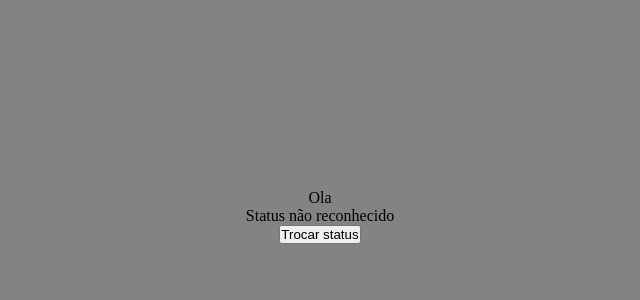
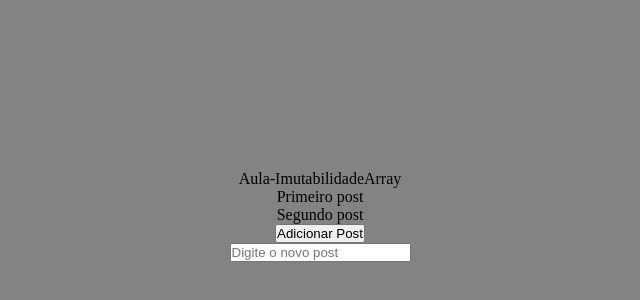
Before and after one commit to FELIPEMENEGUELI/AulaSerratec, a React (Vite) app in the folder Serratec2024-2/ReactJs/primeira-aula01/: page / in a window 1280 px wide. Shown: the part 184-484 px from the top of the page, without its empty margins (320-960 px from the left). Built offline with nearby package versions, Linux system fonts and the light colour scheme.

Commit message:
imutabilidade em array

```diff
--- a/Serratec2024-2/ReactJs/primeira-aula01/src/App.jsx
+++ b/Serratec2024-2/ReactJs/primeira-aula01/src/App.jsx
@@ -1,12 +1,10 @@
-import { AulaComponenteDecisao } from "./pages/Aula-ComponenteDecisao"
+import { AulaImutabilidadeArray } from "./pages/Aula-ImutabilidadeArray"
 
 export const App = () => {
   return (
-    <AulaComponenteDecisao />
+    <AulaImutabilidadeArray />
   )
 }
 
-// Imutabilidade
-// Componente de Decisao
 // useEffect - // Api axios
 // Rotas - useContext
--- /dev/null
+++ b/Serratec2024-2/ReactJs/primeira-aula01/src/pages/Aula-ImutabilidadeArray/index.jsx
@@ -0,0 +1,50 @@
+import { useState } from "react";
+import { Container } from './style';
+
+export const AulaImutabilidadeArray = () => {
+
+  const [newPost, setNewPost] = useState("");
+
+  const [posts, setPosts] = useState([
+    {
+      id: 1,
+      post: 'Primeiro post'
+    },
+    {
+      id: 2,
+      post: 'Segundo post'
+    },
+  ]);
+
+  const addPost = () => {
+    setPosts([
+      ...posts,
+      // { id: posts.length, post: 'Marina e muito legal' }
+      { id: posts.length, post: newPost}
+    ])
+  }
+
+  const addNewPost = (e) => {
+    setNewPost(e.target.value)
+  }
+
+  return (
+    <Container>
+        Aula-ImutabilidadeArray
+
+        {posts.map(post => (
+            <span>{post.post}</span>
+        ))}
+
+        <button onClick={addPost}>Adicionar Post</button>
+
+        <input
+          placeholder="Digite o novo post"
+          value={newPost}
+          // onChange={(e) => setNewPost(e.target.value)}
+          onChange={addNewPost}
+        />
+
+    </Container>
+  );
+};
--- /dev/null
+++ b/Serratec2024-2/ReactJs/primeira-aula01/src/pages/Aula-ImutabilidadeArray/style.jsx
@@ -0,0 +1,15 @@
+import styled from "styled-components";
+
+export const Container = styled.div`
+  background-color: #838383;
+  display: flex;
+  justify-content: center;
+  flex-direction: column;
+  align-items: center;
+  height: 100vh;
+`;
+
+export const Title = styled.span`
+  font-size: 30px;
+  color: red;
+`;
--- /dev/null
+++ b/Serratec2024-2/ReactJs/primeira-aula01/src/pages/Aula-ImutabilidadeObjetos/style.jsx
@@ -0,0 +1,15 @@
+import styled from "styled-components";
+
+export const Container = styled.div`
+  background-color: #838383;
+  display: flex;
+  justify-content: center;
+  flex-direction: column;
+  align-items: center;
+  height: 100vh;
+`;
+
+export const Title = styled.span`
+  font-size: 30px;
+  color: red;
+`;
```
Also changed, not shown: Serratec2024-2/ReactJs/primeira-aula01/src/pages/Aula-ImutabilidadeObjetos/index.jsx (added, +25 -0 lines).
